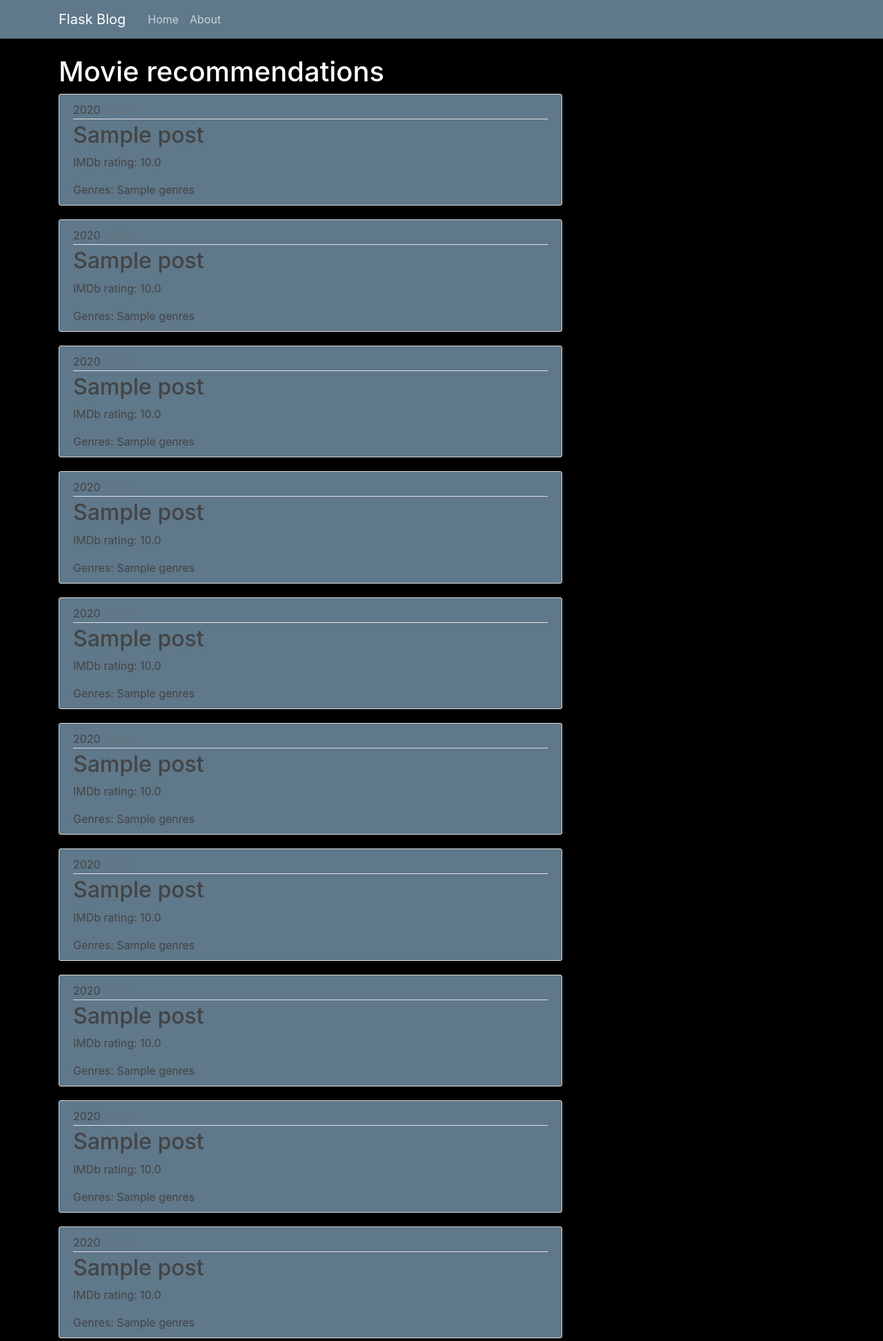
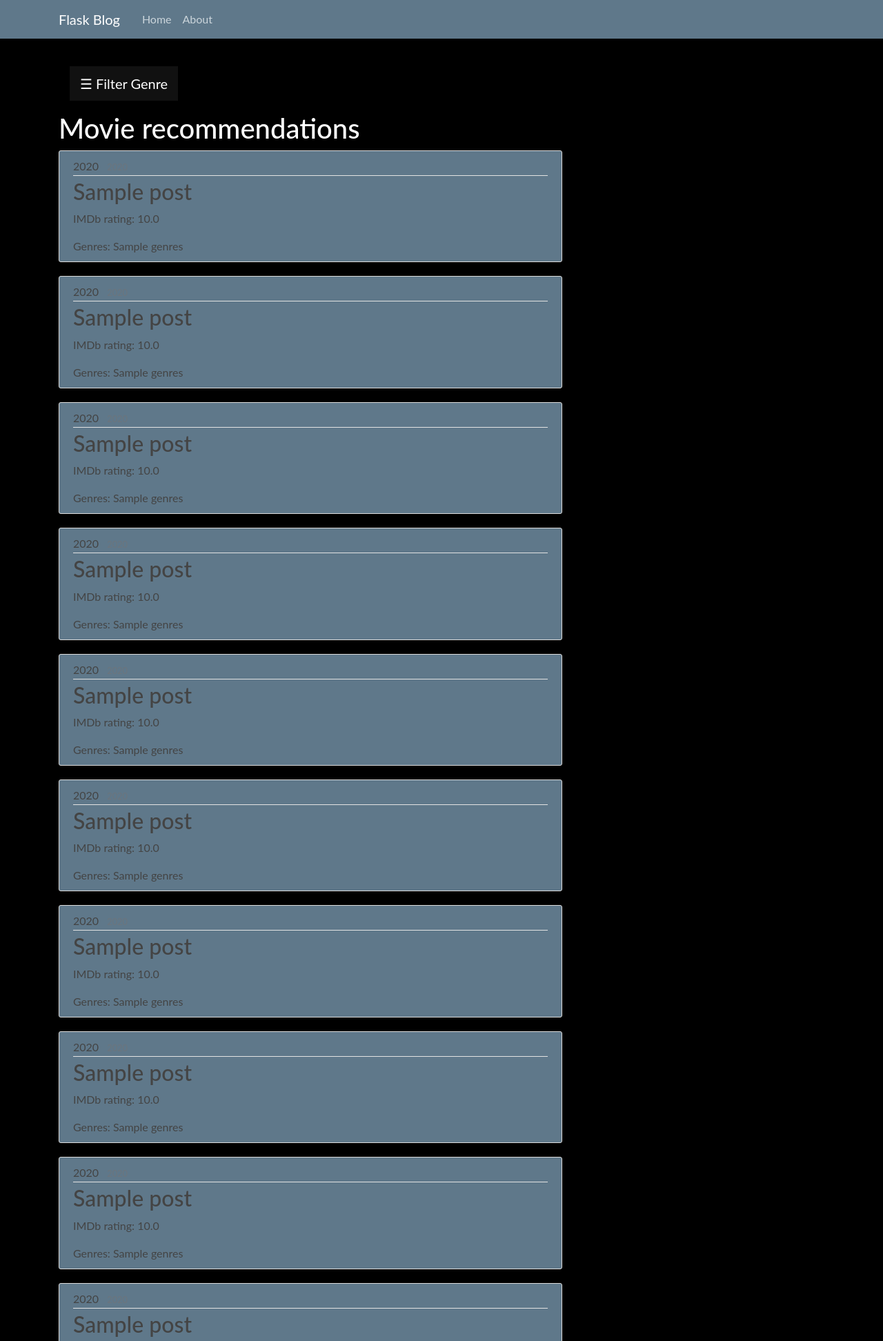
Before and after one commit to jigyasak05/SPS-Project, a Flask app: template Movie/templates/home.html in a window 1280 px wide. Shown: the top 1944 px of the page at 69% size. Run offline with Flask 2, Linux system fonts and the light colour scheme; the template is opened without the code that fills it: most values are stand-ins (such as "Sample title", 1, 10 or a date in 2020); parts of the project's set-up code (start-up, migrations or seed data) failed here and were passed over; some libraries are stand-ins or nearby versions.

Commit message:
add frontend for sidebar

```diff
--- a/Movie/templates/home.html
+++ b/Movie/templates/home.html
@@ -1,5 +1,113 @@
 {% extends "layout.html" %}
 {% block content %}
+<!DOCTYPE html>
+<html>
+<head>
+<meta name="viewport" content="width=device-width, initial-scale=1">
+<style>
+body {
+  font-family: "Lato", sans-serif;
+}
+
+.sidebar {
+  height: 100%;
+  width: 0;
+  position: fixed;
+  z-index: 1;
+  top: 5;
+  left: 0;
+  background-color: #111;
+  overflow-x: hidden;
+  transition: 0.5s;
+  padding-top: 60px;
+}
+
+.sidebar a {
+  padding: 8px 8px 8px 32px;
+  text-decoration: none;
+  font-size: 15px;
+  color: white;
+  display: block;
+  transition: 0.3s;
+}
+
+.sidebar a:hover {
+  color: #f1f1f1;
+}
+
+.sidebar .closebtn {
+  position: absolute;
+  top: 0;
+  right: 25px;
+  font-size: 25px;
+  margin-left: 25px;
+}
+
+.openbtn {
+  font-size: 20px;
+  cursor: pointer;
+  background-color: #111;
+  color: white;
+  padding: 10px 15px;
+  border: none;
+}
+
+.openbtn:hover {
+  background-color: #444;
+}
+
+#main {
+  transition: margin-left .1s;
+  padding: 16px;
+}
+
+/* On smaller screens, where height is less than 450px, change the style of the sidenav (less padding and a smaller font size) */
+@media screen and (max-height: 450px) {
+  .sidebar {padding-top: 15px;}
+  .sidebar a {font-size: 18px;}
+}
+</style>
+</head>
+<body>
+
+<div id="mySidebar" class="sidebar">
+  <a href="javascript:void(0)" class="closebtn" onclick="closeNav()">×</a>
+  <a href="#">All</a>
+  <a href="#">Action</a>
+  <a href="#">Thriller</a>
+  <a href="#">Drama</a>
+  <a href="#">Crime</a>
+  <a href="#">Adventure</a>
+  <a href="#">Fantasy</a>
+  <a href="#">Romance</a>
+  <a href="#">Comedy</a>
+  <a href="#">Mystery</a>
+  <a href="#">Family</a>
+  <a href="#">Crime</a>
+
+
+</div>
+
+<div id="main">
+  <button class="openbtn" onclick="openNav()">☰ Filter Genre</button>
+
+</div>
+
+<script>
+function openNav() {
+  document.getElementById("mySidebar").style.width = "125px";
+  document.getElementById("main").style.marginLeft = "125px";
+}
+
+function closeNav() {
+  document.getElementById("mySidebar").style.width = "0";
+  document.getElementById("main").style.marginLeft= "0";
+}
+</script>
+
+</body>
+</html>
+
 <h1 style="color:#ffffff;">Movie recommendations</h1>
     {%for i in range(0, 100)%}
 
```
